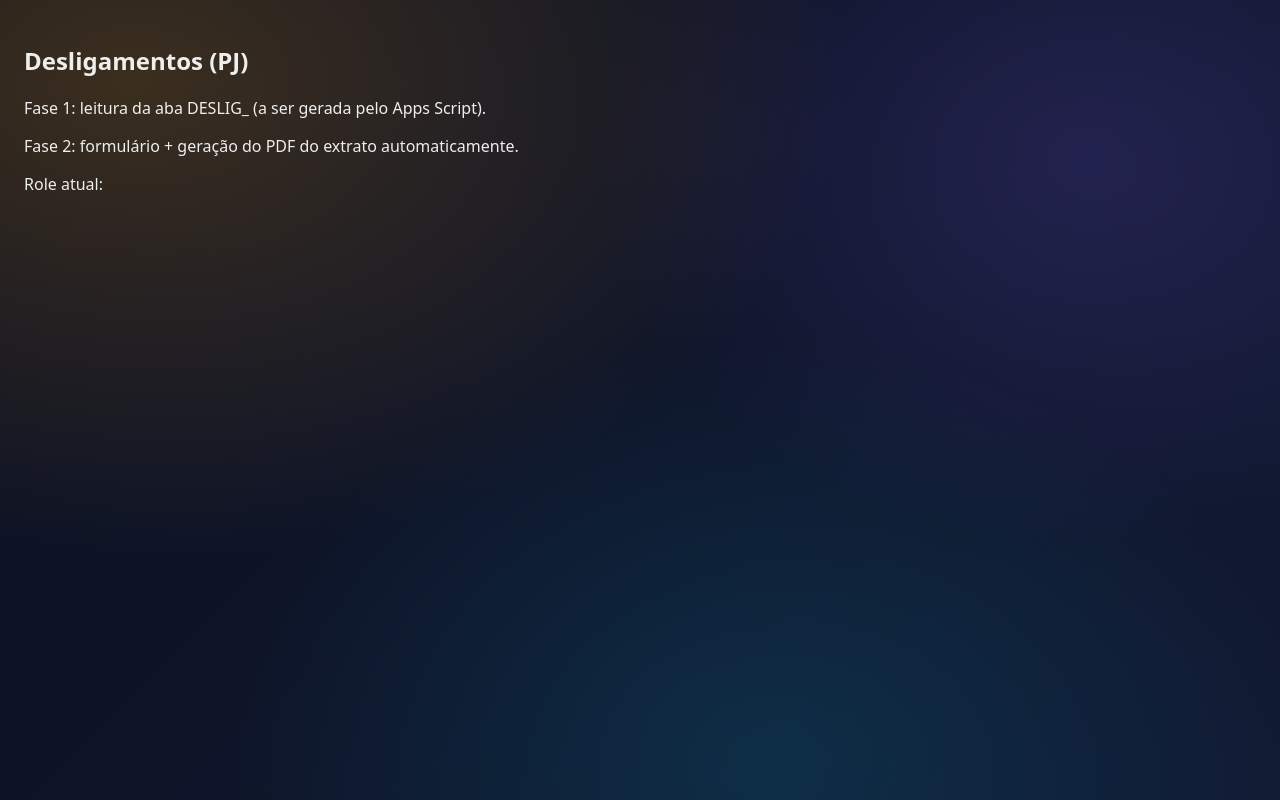
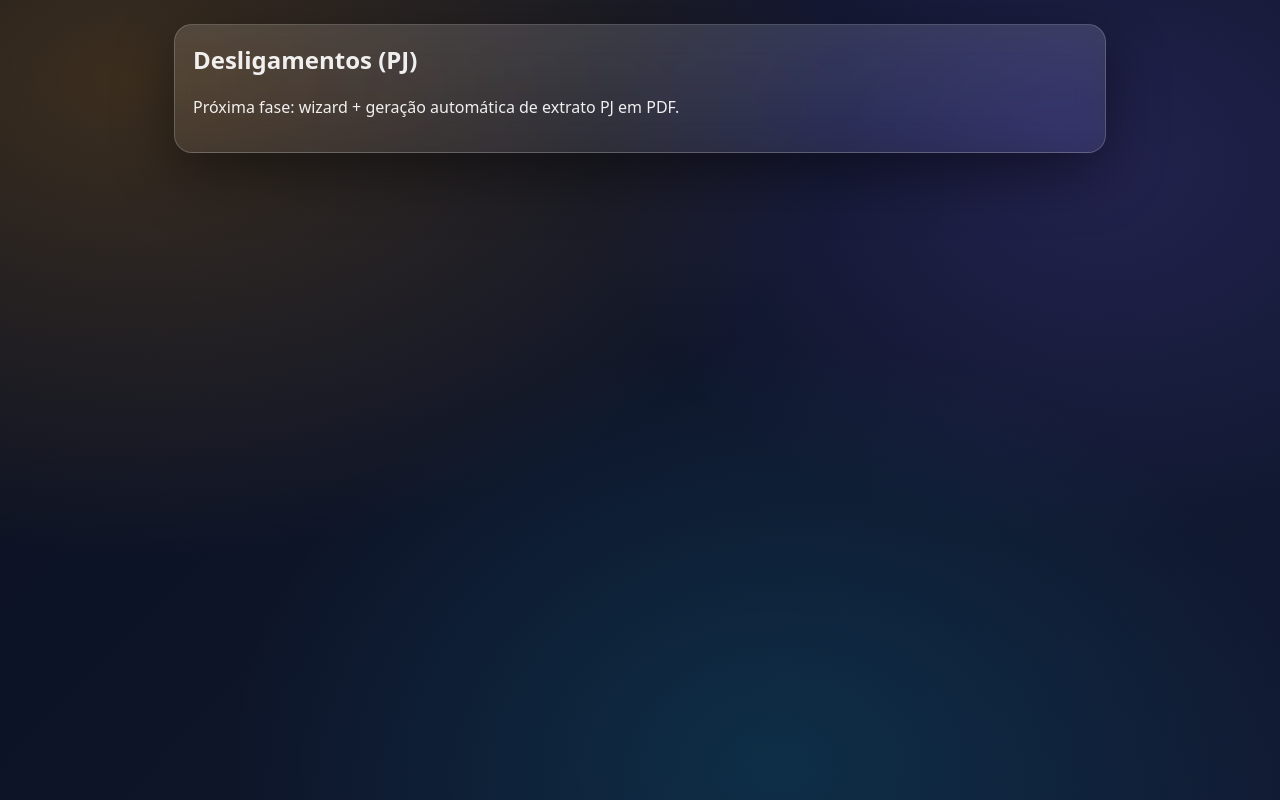
Before and after one commit to morenotgroup/tgroup-gc-ops-suite, a Next.js app in the folder panel/: page /desligamentos in a window 1280 px wide. Built offline with nearby package versions, Linux system fonts and the light colour scheme; no server answers.

Commit message:
Update page.tsx

```diff
--- a/panel/app/desligamentos/page.tsx
+++ b/panel/app/desligamentos/page.tsx
@@ -1,13 +1,12 @@
-import { getServerSession } from "next-auth";
+import { GlassCard } from "../components/ui";
 
-export default async function Desligamentos() {
-  const session: any = await getServerSession();
+export default function Desligamentos() {
   return (
-    <main style={{ padding: 24, fontFamily: "system-ui" }}>
-      <h2>Desligamentos (PJ)</h2>
-      <p>Fase 1: leitura da aba DESLIG_ (a ser gerada pelo Apps Script).</p>
-      <p>Fase 2: formulário + geração do PDF do extrato automaticamente.</p>
-      <p>Role atual: <b>{session?.role}</b></p>
+    <main style={{ maxWidth: 980, margin: "0 auto", padding: 24 }}>
+      <GlassCard>
+        <h2 style={{ marginTop: 0 }}>Desligamentos (PJ)</h2>
+        <p>Próxima fase: wizard + geração automática de extrato PJ em PDF.</p>
+      </GlassCard>
     </main>
   );
 }
```
